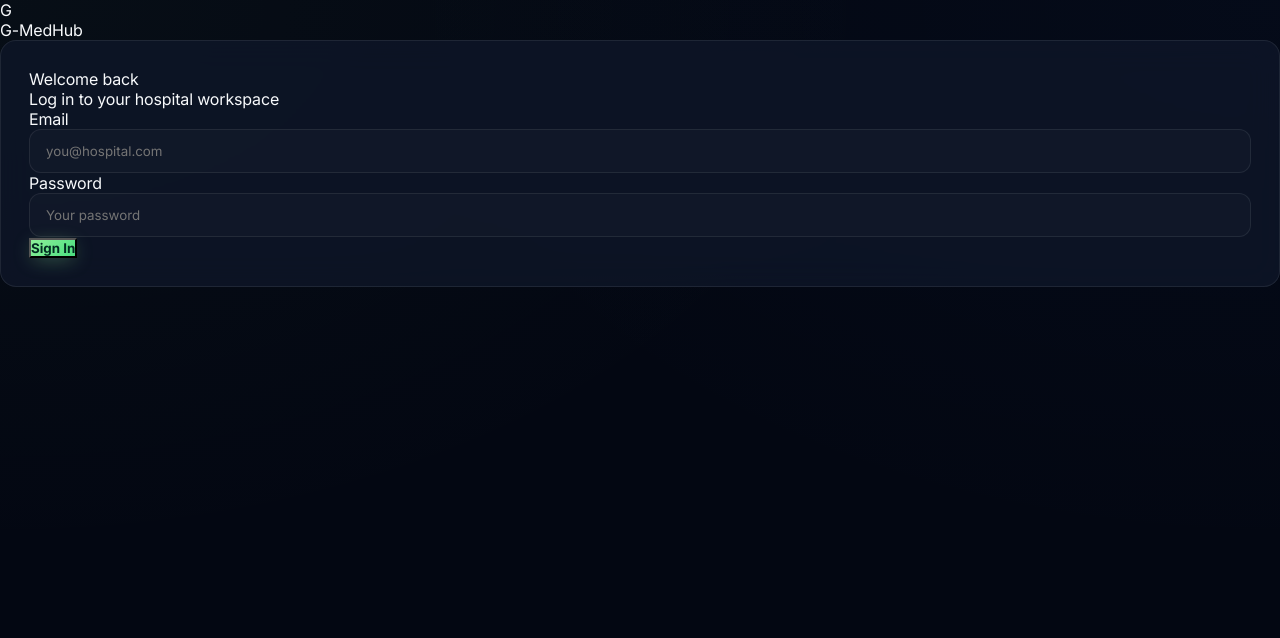
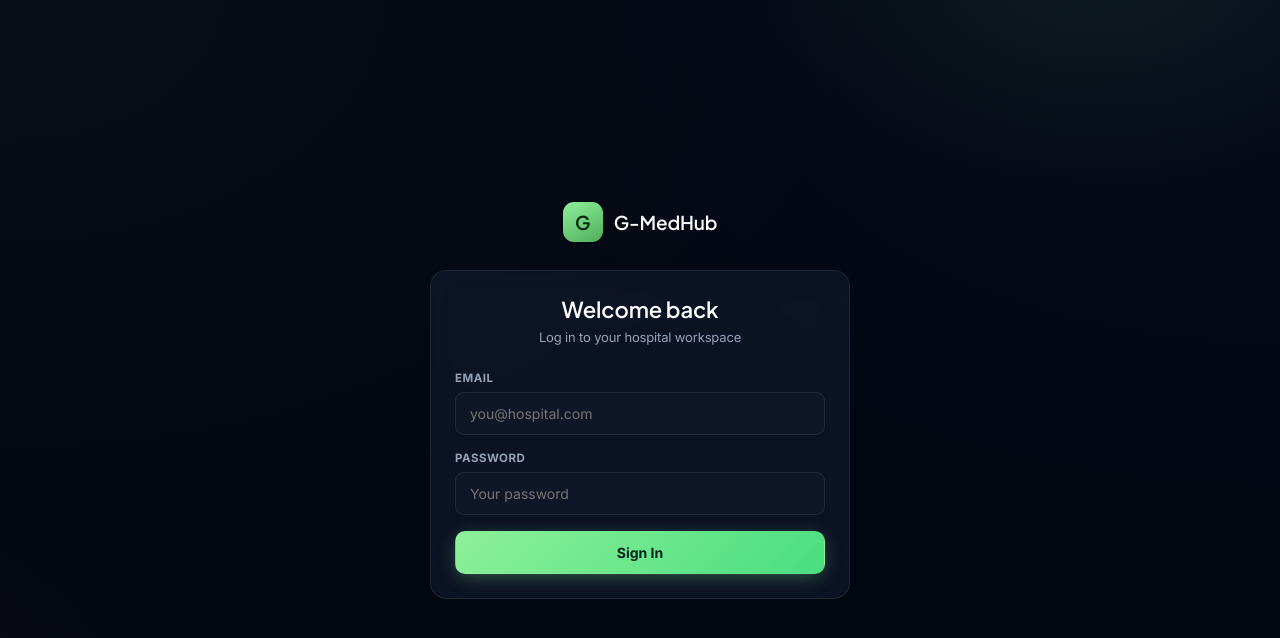
Before and after one commit to 4gs6776-lang/GOODIE-MEDHUB, a React (Vite) app: page /login in a window 1280 px wide. Shown: the top 638 px of the page. Built offline with nearby package versions, Linux system fonts and the light colour scheme.

Commit message:
Update components.css

```diff
--- a/src/theme/components.css
+++ b/src/theme/components.css
@@ -1,19 +1,31 @@
-/* Cards with a soft blur behind them */
-.card {
-  background: var(--bg-card);
-  backdrop-filter: blur(16px);
-  border: 1px solid var(--line);
-  border-radius: var(--radius);
-  padding: 28px;
+.btn {
+  display: inline-flex;
+  align-items: center;
+  justify-content: center;
+  gap: 8px;
+  padding: 12px 20px;
+  border-radius: 10px;
+  border: 1px solid transparent;
+  cursor: pointer;
+  font-size: 14px;
+  font-weight: 700;
+  width: 100%;
+  transition: transform .15s ease, box-shadow .15s ease, opacity .15s ease;
 }
 
-/* Luxury Glowing Button */
+.btn:active {
+  transform: scale(0.98);
+}
+
+.btn:disabled {
+  opacity: 0.6;
+  cursor: not-allowed;
+}
+
 .btn-primary {
   background: linear-gradient(135deg, var(--teal) 0%, #4ADE80 100%);
-  color: #022C22;
-  font-weight: 700;
+  color: #00251F;
   box-shadow: 0 4px 20px -4px rgba(142, 240, 153, 0.4);
-  transition: all 0.2s ease;
 }
 
 .btn-primary:hover:not(:disabled) {
@@ -21,20 +33,154 @@
   transform: translateY(-1px);
 }
 
-/* Modern Input Boxes */
+.btn-ghost {
+  background: rgba(255, 255, 255, 0.03);
+  border: 1px solid var(--line);
+  color: var(--muted);
+  -webkit-backdrop-filter: blur(8px);
+  backdrop-filter: blur(8px);
+}
+
+.btn-ghost:hover {
+  color: var(--ivory);
+  border-color: rgba(255, 255, 255, 0.2);
+  background: rgba(255, 255, 255, 0.06);
+}
+
+.card {
+  background: var(--bg-card);
+  -webkit-backdrop-filter: blur(16px);
+  backdrop-filter: blur(16px);
+  border: 1px solid var(--line);
+  border-radius: var(--radius);
+  padding: 24px;
+}
+
+.field {
+  margin-bottom: 16px;
+}
+
+.field label {
+  display: block;
+  font-size: 11.5px;
+  letter-spacing: 0.5px;
+  text-transform: uppercase;
+  color: var(--muted);
+  margin-bottom: 7px;
+  font-weight: 700;
+}
+
 .field input, .field select {
   width: 100%;
-  padding: 13px 16px;
-  border-radius: 12px;
+  padding: 12px 14px;
+  border-radius: 9px;
   border: 1px solid var(--line);
   background: rgba(255, 255, 255, 0.02);
   color: var(--ivory);
+  font-size: 14px;
   outline: none;
-  transition: all 0.2s ease;
+  transition: all .15s ease;
 }
 
-/* Highlight input when clicked */
 .field input:focus, .field select:focus {
   border-color: var(--teal);
   box-shadow: 0 0 0 3px var(--teal-soft);
 }
+
+.field-hint {
+  font-size: 11.5px;
+  color: var(--muted);
+  margin-top: 6px;
+}
+
+.error-box {
+  background: var(--danger-soft);
+  border: 1px solid rgba(225, 104, 94, 0.35);
+  color: var(--danger);
+  font-size: 13px;
+  padding: 11px 14px;
+  border-radius: 9px;
+  margin-bottom: 16px;
+}
+
+.auth-shell {
+  min-height: 100vh;
+  display: flex;
+  align-items: center;
+  justify-content: center;
+  padding: 24px;
+  position: relative;
+  overflow: hidden;
+}
+
+.auth-shell::before {
+  content: '';
+  position: absolute;
+  inset: 0;
+  pointer-events: none;
+  background:
+    radial-gradient(600px 400px at 85% -5%, rgba(142, 240, 153, 0.08), transparent 60%),
+    radial-gradient(500px 400px at -10% 90%, rgba(201, 169, 97, 0.05), transparent 60%);
+}
+
+.auth-card {
+  width: 100%;
+  max-width: 420px;
+  position: relative;
+  z-index: 1;
+}
+
+.auth-brand {
+  display: flex;
+  align-items: center;
+  gap: 11px;
+  margin-bottom: 28px;
+  justify-content: center;
+}
+
+.auth-brand-mark {
+  width: 40px;
+  height: 40px;
+  border-radius: 11px;
+  background: linear-gradient(150deg, var(--teal), #4fae5c);
+  display: flex;
+  align-items: center;
+  justify-content: center;
+  font-family: var(--font-display);
+  font-weight: 600;
+  font-size: 19px;
+  color: #00250D;
+}
+
+.auth-brand-name {
+  font-family: var(--font-display);
+  font-size: 19px;
+  font-weight: 500;
+}
+
+.auth-title {
+  font-family: var(--font-display);
+  font-size: 22px;
+  font-weight: 500;
+  margin-bottom: 6px;
+  text-align: center;
+}
+
+.auth-sub {
+  font-size: 13px;
+  color: var(--muted);
+  text-align: center;
+  margin-bottom: 26px;
+}
+
+.auth-switch {
+  text-align: center;
+  margin-top: 20px;
+  font-size: 13px;
+  color: var(--muted);
+}
+
+.auth-switch a {
+  color: var(--teal);
+  font-weight: 700;
+}
```
